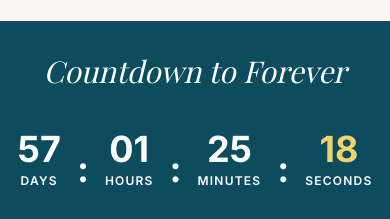
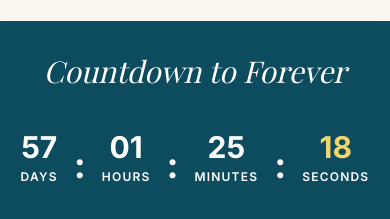
Before and after one commit to aopalero/verj-ann-wedding-invitation, a Next.js app: page / in a window 390 px wide. Shown: the part 2600-2819 px from the top of the page. Built offline with nearby package versions, Linux system fonts and the light colour scheme; a web font is replaced by a local one.

Commit message:
update mobile res

```diff
--- a/app/page.tsx
+++ b/app/page.tsx
@@ -46,22 +46,22 @@ function Countdown() {
       <h2 className="text-3xl md:text-4xl font-serif italic mb-2 !text-white">Countdown to Forever</h2>
       <div className="flex gap-4 md:gap-6 text-center items-end">
         <div>
-          <div className="text-4xl md:text-6xl font-bold !text-white">{days}</div>
+          <div className="text-3xl md:text-6xl font-bold !text-white">{days}</div>
           <div className="text-xs md:text-sm font-semibold uppercase tracking-widest mt-1 !text-white">Days</div>
         </div>
         <div className="text-4xl md:text-5xl font-bold !text-white">:</div>
         <div>
-          <div className="text-4xl md:text-6xl font-bold !text-white">{hours.toString().padStart(2, '0')}</div>
+          <div className="text-3xl md:text-6xl font-bold !text-white">{hours.toString().padStart(2, '0')}</div>
           <div className="text-xs md:text-sm font-semibold uppercase tracking-widest mt-1 !text-white">Hours</div>
         </div>
         <div className="text-4xl md:text-5xl font-bold !text-white">:</div>
         <div>
-          <div className="text-4xl md:text-6xl font-bold !text-white">{minutes.toString().padStart(2, '0')}</div>
+          <div className="text-3xl md:text-6xl font-bold !text-white">{minutes.toString().padStart(2, '0')}</div>
           <div className="text-xs md:text-sm font-semibold uppercase tracking-widest mt-1 !text-white">Minutes</div>
         </div>
         <div className="text-4xl md:text-5xl font-bold text-white">:</div>
         <div>
-          <div className="text-4xl md:text-6xl font-bold text-accent-yellow">{seconds.toString().padStart(2, '0')}</div>
+          <div className="text-3xl md:text-6xl font-bold text-accent-yellow">{seconds.toString().padStart(2, '0')}</div>
           <div className="text-xs md:text-sm font-semibold uppercase tracking-widest mt-1 !text-white">Seconds</div>
         </div>
       </div>
```
